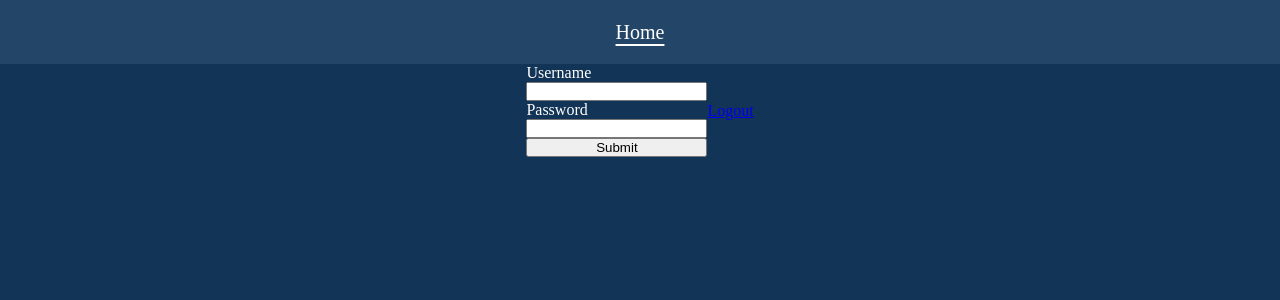
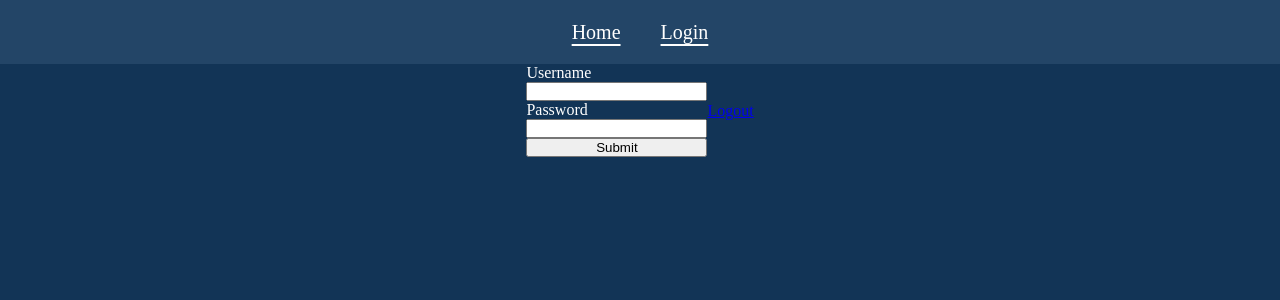
Before and after one commit to Wraith29/BlogV2, a Flask app: page /auth/register/ in a window 1280 px wide. Shown: the top 300 px of the page. Run offline with Flask 2, Linux system fonts and the light colour scheme.

Commit message:
fixed bug with redirection

```diff
--- a/app/__init__.py
+++ b/app/__init__.py
@@ -31,6 +31,6 @@
     app.register_blueprint(auth_bp)
     app.register_blueprint(view_bp)
 
-    print_routes(app)
+    # print_routes(app)
 
     return app
--- a/app/routes/auth/login.py
+++ b/app/routes/auth/login.py
@@ -19,15 +19,15 @@ def view() -> Tuple[str, int]:
 def login() -> Tuple[Response, int]:
     user_exists = get_user_by_username(get_db(), request.form)
     if not user_exists:
-        return flash_and_redirect(('User not found', 'error'), 'auth.register.view', 301)
+        return flash_and_redirect(('User not found', 'error'), 'auth.register.view')
 
     if not check_password_hash(user_exists.password, request.form['password']):
-        return flash_and_redirect(('Incorrect username or password', 'error'), 'auth.login.view', 301)
+        return flash_and_redirect(('Incorrect username or password', 'error'), 'auth.login.view')
 
     session['current_user'] = user_exists.get_json()
     flash("Logged in", "success")
 
-    return redirect(url_for('view.home.home')), 200
+    return redirect(url_for('view.home.home')), 302
 
 
 __all__ = ["login_bp"]
--- a/app/routes/auth/logout.py
+++ b/app/routes/auth/logout.py
@@ -11,7 +11,7 @@ def logout() -> Tuple[Response, int]:
     try:
         session.pop('current_user')
     except KeyError:
-        return flash_and_redirect(('Not Logged In', 'info'), 'auth.login.view', 200)
-    return redirect(url_for('auth.login.view')), 200
+        return flash_and_redirect(('Not Logged In', 'info'), 'auth.login.view')
+    return redirect(url_for('auth.login.view')), 302
 
 __all__ =['logout_bp']
--- a/app/routes/auth/register.py
+++ b/app/routes/auth/register.py
@@ -1,7 +1,7 @@
 import json
 from typing import Tuple
 
-from flask import Blueprint, Response, flash ,redirect, render_template, request, session, url_for
+from flask import Blueprint, Response, flash, redirect, render_template, request, session, url_for
 from werkzeug.security import generate_password_hash
 
 from app.db import get_db
@@ -10,23 +10,32 @@ from app.utilities import create_user, flash_and_redirect, get_user_by_id, get_u
 
 register_bp = Blueprint("register", __name__, url_prefix="/register")
 
+
 @register_bp.route("/", methods=["GET"])
 def view() -> Tuple[str, int]:
     return (
-        render_template("auth/register.html", action_route="/auth/register/register"),
+        render_template("auth/register.html",
+                        action_route="/auth/register/register"),
         200
     )
+
 
 @register_bp.route("/register", methods=["POST"])
 def register() -> Tuple[Response, int]:
     user_exists = get_user_by_username(get_db(), request.form)
     if user_exists:
-        return flash_and_redirect(('Username Taken', 'error'), 'auth.login.view', 301)
+        return flash_and_redirect(('Username Taken', 'error'), 'auth.login.view')
+    if not is_valid_username(request.form['username']):
+        return flash_and_redirect(('Invalid Username', 'error'), 'auth.register.view')
 
-    if not is_valid_username(request.form['username']):
-        return flash_and_redirect(('Invalid Username', 'error'), 'auth.register.view', 301)
+    new_user = User(
+        None,
+        request.form['username'],
+        generate_password_hash(
+            request.form['password']
+        )
+    )
 
-    new_user = User(None, request.form['username'], generate_password_hash(request.form['password']))
     id = create_user(get_db(), new_user)
     user = get_user_by_id(get_db(), id)
     if not user:
@@ -34,6 +43,7 @@ def register() -> Tuple[Response, int]:
 
     session['current_user'] = json.dumps(user.get_json())
     flash("Logged in", 'success')
-    return redirect(url_for("view.home.home")), 200
+    return redirect(url_for("view.home.home")), 302
+
 
 __all__ = ["register_bp"]
--- a/app/routes/view/profile.py
+++ b/app/routes/view/profile.py
@@ -8,6 +8,7 @@ profile_bp = Blueprint('profile', __name__, url_prefix='/profile')
 
 @profile_bp.route('/<int:user_id>', methods=['GET'])
 def view(user_id: int) -> Tuple[str, int]:
+    print("profile: %d" % user_id)
     posts = get_posts_by_user_id(get_db(), user_id)
     return render_template('view/profile.html', posts=posts), 200
 
--- a/app/templates/components/navbar.html
+++ b/app/templates/components/navbar.html
@@ -5,7 +5,11 @@
     </li>
     {% if session.get('current_user') %}
     <li class="navbar-item">
-      <a id="profile-link" class="nav-link"><span>Profile</span></a>
+      <a id="profile-link" href="/profile/{{session.get('current_user').id}}" class="nav-link"><span>Profile</span></a>
+    </li>
+    {% else %}
+    <li class="navbar-item">
+      <a id="login-link" href="/auth/login/" class="nav-link"><span>Login</span></a>
     </li>
     {% endif %}
   </ul>
--- a/app/utilities.py
+++ b/app/utilities.py
@@ -31,9 +31,9 @@ def is_valid_username(username: str) -> bool:
             return False
     return True
 
-def flash_and_redirect(flash_details: Tuple[str, str], redirect_route: str, status_code: int) -> Tuple[Response, int]:
+def flash_and_redirect(flash_details: Tuple[str, str], redirect_route: str) -> Tuple[Response, int]:
     flash(*flash_details)
-    return redirect(url_for(redirect_route)), status_code
+    return redirect(url_for(redirect_route)), 302
 
 __all__ = [
     "get_user_by_username",
```
